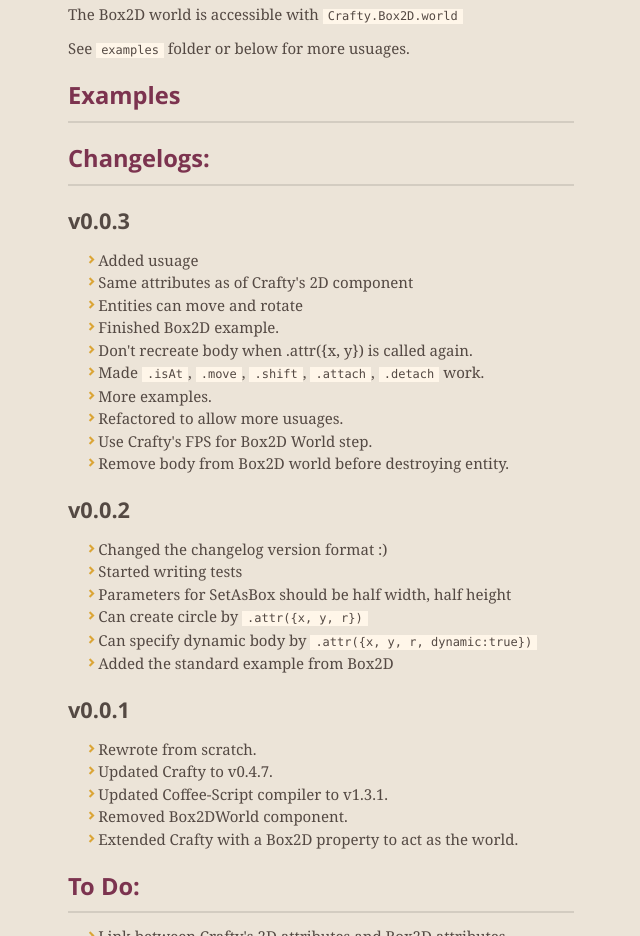
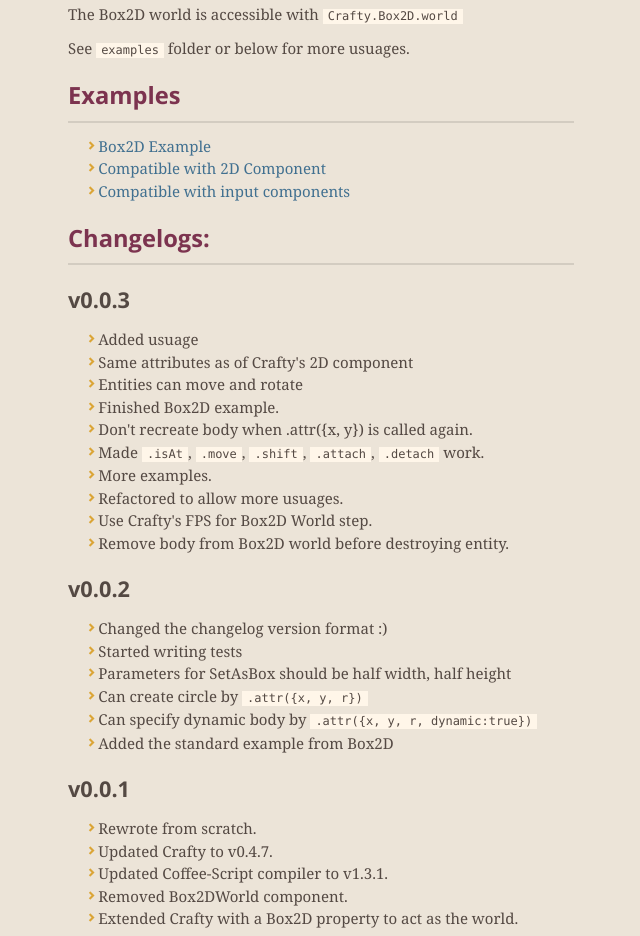
Before and after one commit to sntran/craftybox, a plain HTML site: page index.html in a window 1280 px wide. Shown: the part 1633-2569 px from the top of the page, without its empty margins (319-959 px from the left). Drawn offline with nearby package versions, Linux system fonts and the light colour scheme.

Commit message:
Forgot to add text for links to examples.

```diff
--- a/index.html
+++ b/index.html
@@ -118,9 +118,9 @@
 <h2>Examples</h2>
 
 <ul>
-<li><a href="./examples/box2d.html"></a></li>
-<li><a href="./examples/2D-compatible.html"></a></li>
-<li><a href="./examples/input.html"></a></li>
+<li><a href="./examples/box2d.html">Box2D Example</a></li>
+<li><a href="./examples/2D-compatible.html">Compatible with 2D Component</a></li>
+<li><a href="./examples/input.html">Compatible with input components</a></li>
 </ul>
 
 <h2>Changelogs:</h2>
```
